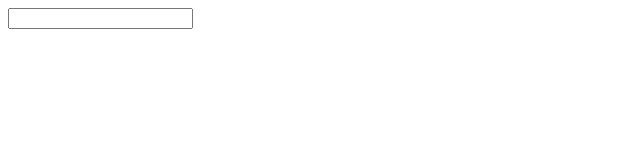
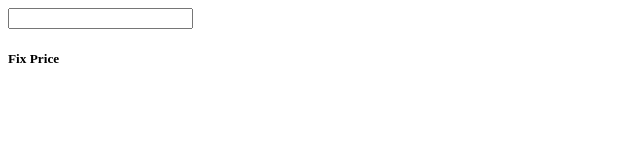
Before and after one commit to Mouaz-Mouaz/Car, a plain HTML site: page index.html in a window 1280 px wide. Shown: the full height of the page, 0-640 px from the left. Drawn offline with Linux system fonts and the light colour scheme.

Commit message:
Fix Price

```diff
--- a/index.html
+++ b/index.html
@@ -7,5 +7,6 @@
 </head>
 <body>
     <input type="email">
+    <h5>Fix Price</h5>
 </body>
 </html>
```
